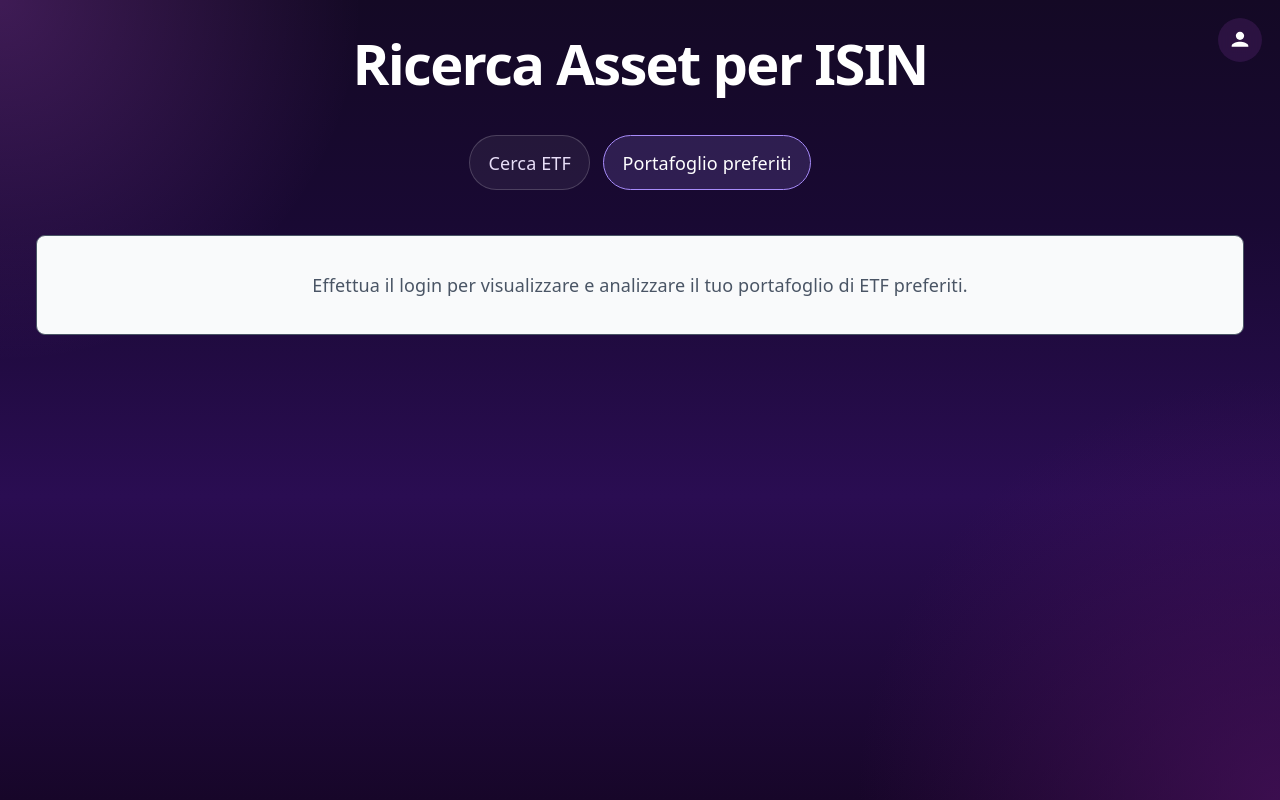
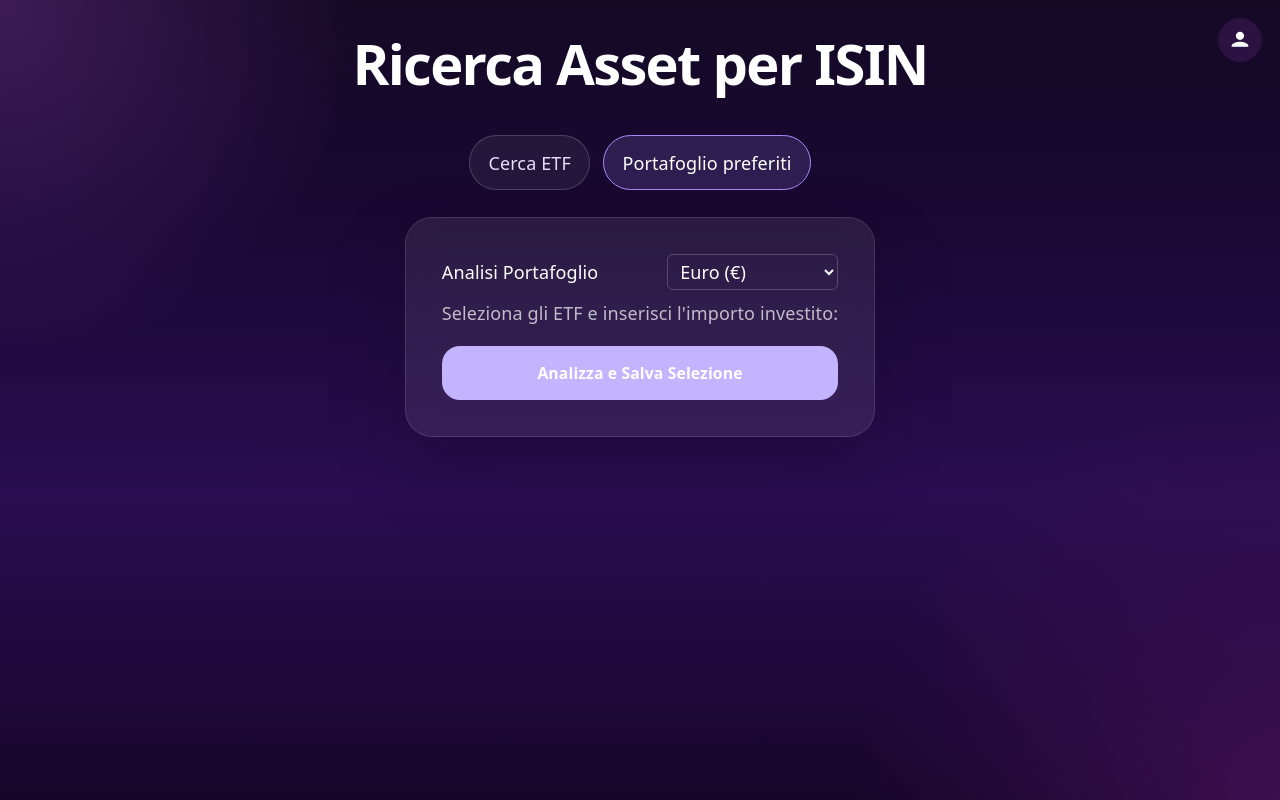
Before and after one commit to GiulianDev/Fiancialapp, a React (Vite) app in the folder frontend/: page / in a window 1280 px wide. Both pictures are taken after a click on the button "Portafoglio preferiti". Built offline with nearby package versions, Linux system fonts and the light colour scheme; no server answers.

Commit message:
Update PortfolioPage.tsx

```diff
--- a/frontend/src/pages/PortfolioPage.tsx
+++ b/frontend/src/pages/PortfolioPage.tsx
@@ -1,60 +1,78 @@
-import { useState } from 'react';
-// import { FavoritesPortfolio } from '../components/FavoritesPortfolio';
+import { useState, useEffect } from 'react';
+// IMPORT CORRETTO: Prendiamo SavedPortfolio da firebase.ts
+import { type FirebaseUser, type SavedPortfolio } from '../firebase';
+import { useFavorites } from '../hooks/useFavorites';
+import { usePortfolio } from '../hooks/usePortfolio'; // Rimosso SavedPortfolio da qui
+import { FavoritesSelector } from '../components/FavoritesSelector';
 import { PortfolioAnalysis } from '../components/PortfolioAnalysis';
-import { FavoritesSelector } from '../components/FavoritesSelector';
-import { type Favorite, type FirebaseUser } from '../firebase';
-
 
 interface PortfolioPageProps {
   user: FirebaseUser | null;
-  favorites: Favorite[];
 }
 
-export function PortfolioPage({ user, favorites }: PortfolioPageProps) {
-  const [showAnalysis, setShowAnalysis] = useState(false);
+export function PortfolioPage({ user }: PortfolioPageProps) {
+  // Sfruttiamo i due hook custom speculari
+  const { favorites, loading: favsLoading } = useFavorites(user);
+  const { savedPortfolio, loading: portfolioLoading, updatePortfolio } = usePortfolio(user);
+
+  // Stato locale per triggerare i grafici a schermo
   const [analysisData, setAnalysisData] = useState<{ isins: string[]; weights: Record<string, number> } | null>(null);
 
-  const handleAnalyze = (isins: string[], weights: Record<string, number>) => {
-    setAnalysisData({ isins, weights });
-    setShowAnalysis(true);
+  // Se Firebase trova un portafoglio preesistente, avvia l'analisi al caricamento della pagina
+  useEffect(() => {
+    if (savedPortfolio) {
+      const numericWeights: Record<string, number> = {};
+      savedPortfolio.selectedIsins.forEach(isin => {
+        numericWeights[isin] = parseFloat(savedPortfolio.weights[isin] || '0');
+      });
+      setAnalysisData({ isins: savedPortfolio.selectedIsins, weights: numericWeights });
+    }
+  }, [savedPortfolio]);
+
+  // Gestione dell'azione al click del pulsante analizza
+  const handleAnalyzeAndSave = async (
+    selectedIsins: string[],
+    rawWeights: Record<string, string>,
+    numericWeights: Record<string, number>,
+    unit: '€' | '$' | '%'
+  ) => {
+    // 1. Mostra i grafici a schermo
+    setAnalysisData({ isins: selectedIsins, weights: numericWeights });
+
+    // 2. Salva su Firebase tramite l'hook dedicato
+    const newPortfolio: SavedPortfolio = {
+      selectedIsins,
+      weights: rawWeights,
+      unit
+    };
+    await updatePortfolio(newPortfolio);
   };
 
-  if (!user) {
-    return (
-      <div className="container mx-auto p-4 text-center">
-        {/* <h1 className="text-3xl font-bold mb-6">Your Portfolio</h1> */}
-        <p className="text-gray-600 border p-8 rounded-lg bg-gray-50">
-          Effettua il login per visualizzare e analizzare il tuo portafoglio di ETF preferiti.
-        </p>
-      </div>
-    );
+  const isGlobalLoading = favsLoading || portfolioLoading;
+
+  if (isGlobalLoading && !analysisData) {
+    return <div className="text-center p-8 text-white/50">Sincronizzazione dati in corso...</div>;
   }
 
   return (
-    <div className="container mx-auto p-4">
-
-
-
-
-       {/* <h1 className="text-3xl font-bold mb-6">Your Portfolio</h1> */}
+    <div className="flex flex-col gap-6">
 
       <FavoritesSelector
         user={user}
         favorites={favorites}
-         onAnalyze={handleAnalyze}
-         isLoading={false}
+        isLoading={isGlobalLoading}
+        initialData={savedPortfolio}
+        onAnalyzeAndSave={handleAnalyzeAndSave}
       />
 
-
-      {showAnalysis && analysisData && (
-        <>
+      {analysisData && (
         <PortfolioAnalysis
           user={user}
           selectedIsins={analysisData.isins}
           weights={analysisData.weights}
         />
-        </>
       )}
+
     </div>
   );
 }
```
Lines whose indentation alone changed are shown as unchanged.
